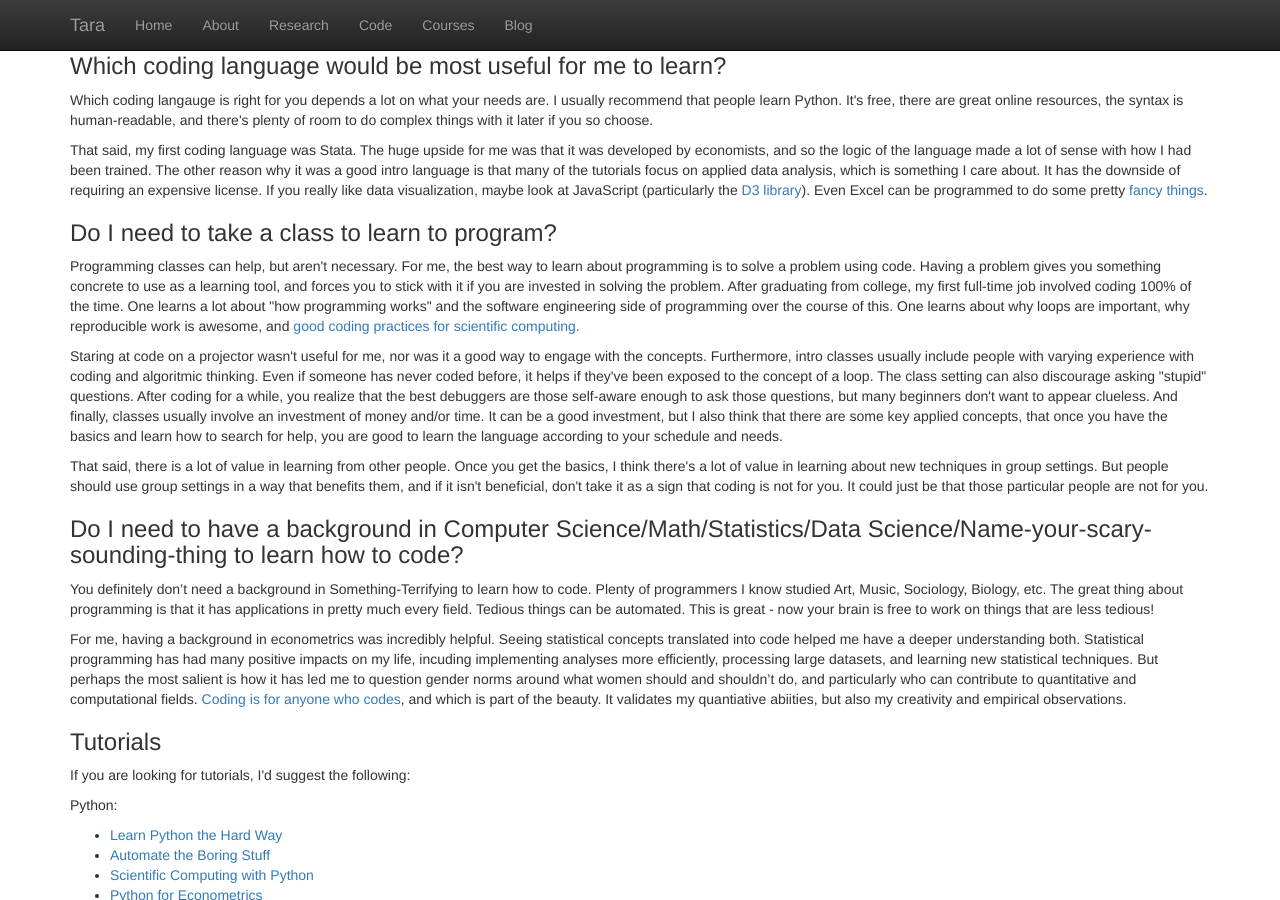
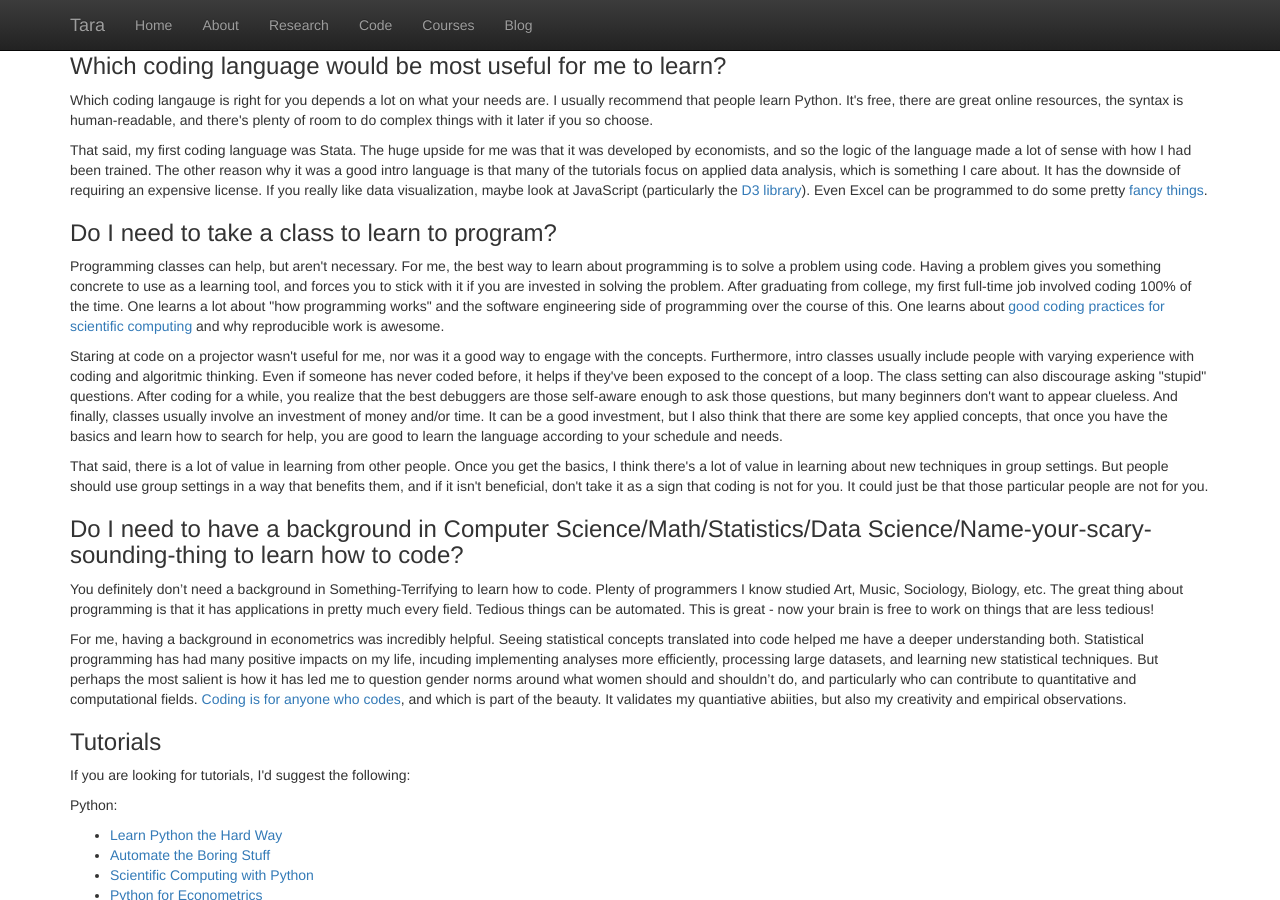
Before and after one commit to tnt2113/tnt2113.github.io, a Jekyll site: the page blog/post2.html, which Jekyll copies as it is, in a window 1280 px wide and 900 px high, scrolled down 367 px. Built offline with Jekyll 4.4.1, drawn with Linux system fonts in a browser that asks for light colours.

Commit message:
wording change

```diff
--- a/blog/post2.html
+++ b/blog/post2.html
@@ -81,7 +81,7 @@ jQuery(document).ready(function($) {
 <p>Which coding langauge is right for you depends a lot on what your needs are. I usually recommend that people learn Python. It's free, there are great online resources, the syntax is human-readable, and there's plenty of room to do complex things with it later if you so choose.</p>
 <p>That said, my first coding language was Stata. The huge upside for me was that it was developed by economists, and so the logic of the language made a lot of sense with how I had been trained. The other reason why it was a good intro language is that many of the tutorials focus on applied data analysis, which is something I care about. It has the downside of requiring an expensive license. If you really like data visualization, maybe look at JavaScript (particularly the <a href= "https://d3js.org/">D3 library</a>). Even Excel can be programmed to do some pretty <a href="https://bayanbox.ir/view/7897569732200505610/Introductory-Econometrics.pdf">fancy things</a>.</p>
 <h3>Do I need to take a class to learn to program?</h3>
-<p>Programming classes can help, but aren't necessary. For me, the best way to learn about programming is to solve a problem using code. Having a problem gives you something concrete to use as a learning tool, and forces you to stick with it if you are invested in solving the problem. After graduating from college, my first full-time job involved coding 100% of the time. One learns a lot about &#34how programming works&#34 and the software engineering side of programming over the course of this. One learns about why loops are important, why reproducible work is awesome, and <a href = "http://journals.plos.org/plosbiology/article?id=10.1371/journal.pbio.1001745"> good coding practices for scientific computing.</a></p>
+<p>Programming classes can help, but aren't necessary. For me, the best way to learn about programming is to solve a problem using code. Having a problem gives you something concrete to use as a learning tool, and forces you to stick with it if you are invested in solving the problem. After graduating from college, my first full-time job involved coding 100% of the time. One learns a lot about &#34how programming works&#34 and the software engineering side of programming over the course of this. One learns about <a href = "http://journals.plos.org/plosbiology/article?id=10.1371/journal.pbio.1001745">good coding practices for scientific computing</a> and why reproducible work is awesome.</p>
 <p> Staring at code on a projector wasn't useful for me, nor was it a good way to engage with the concepts. Furthermore, intro classes usually include people with varying experience with coding and algoritmic thinking. Even if someone has never coded before, it helps if they've been exposed to the concept of a loop. The class setting can also discourage asking &#34stupid&#34 questions. After coding for a while, you realize that the best debuggers are those self-aware enough to ask those questions, but many beginners don't want to appear clueless. And finally, classes usually involve an investment of money and/or time. It can be a good investment, but I also think that there are some key applied concepts, that once you have the basics and learn how to search for help, you are good to learn the language according to your schedule and needs. </p>
 <p>That said, there is a lot of value in learning from other people. Once you get the basics, I think there's a lot of value in learning about new techniques in group settings. But people should use group settings in a way that benefits them, and if it isn't beneficial, don't take it as a sign that coding is not for you. It could just be that those particular people are not for you.</p>
 <h3>Do I need to have a background in Computer Science/Math/Statistics/Data Science/Name-your-scary-sounding-thing to learn how to code?</h3>
```
